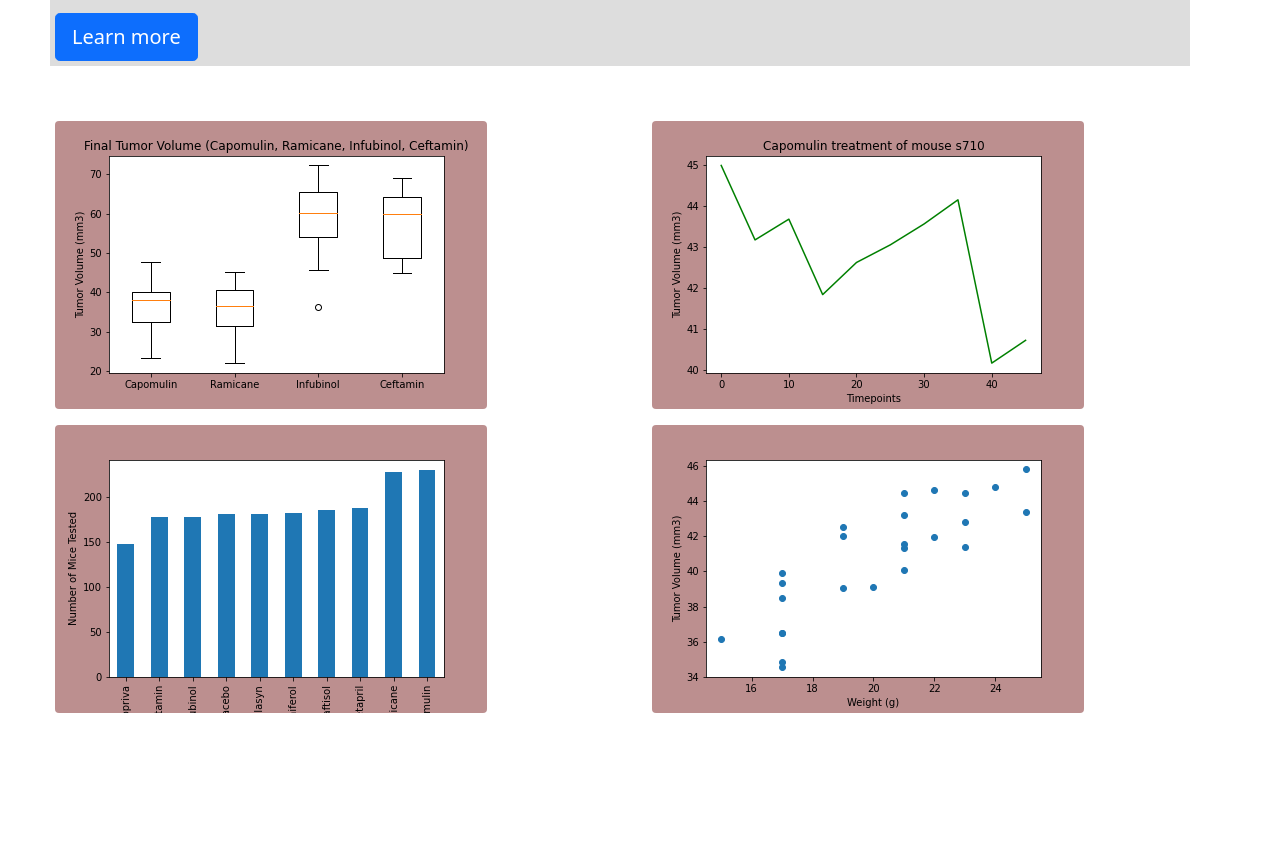
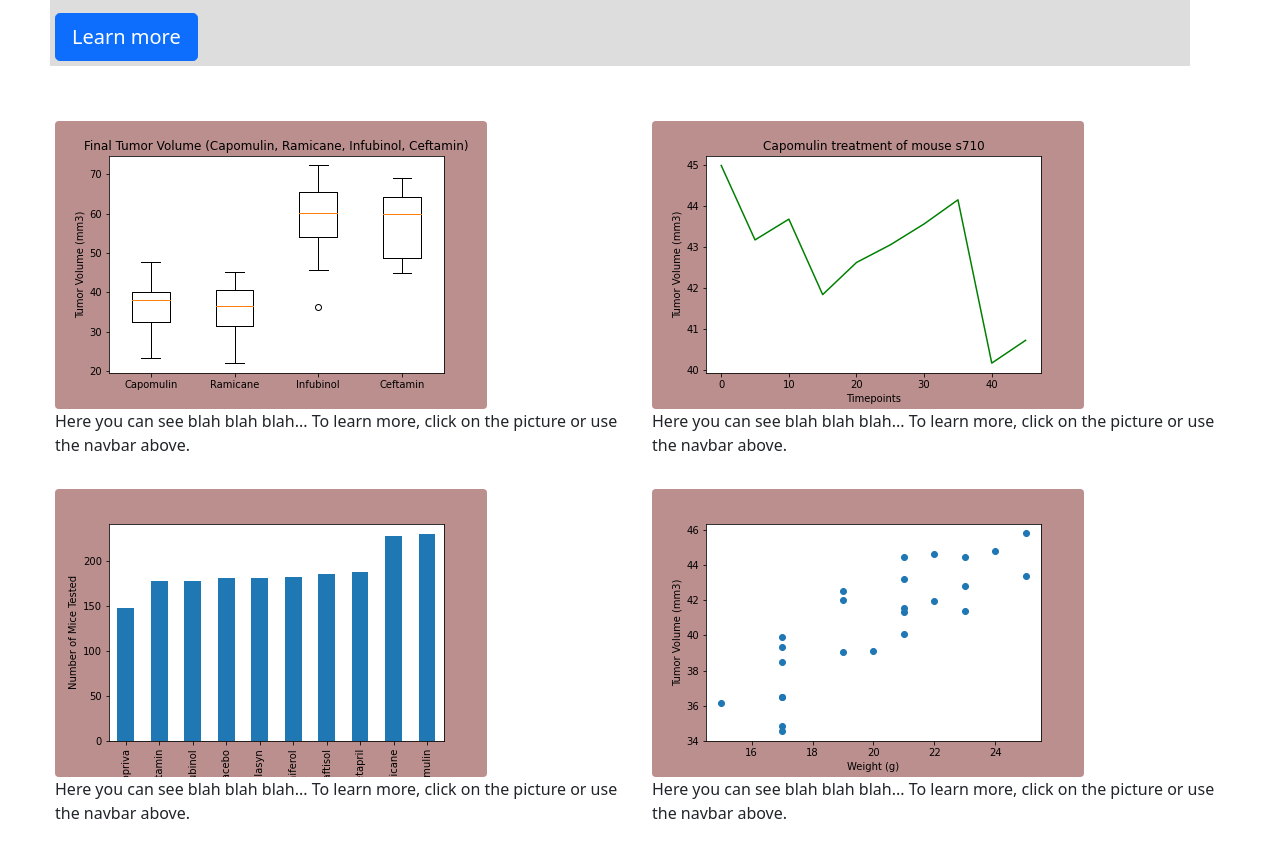
Before and after one commit to savi09/PymaceuticalsAnalysis_Website, a plain HTML site: page index.html in a window 1280 px wide. Shown: the part 400-1258 px from the top of the page. Before the commit the page ends 1168 px from the top, so only its background shows below. Drawn offline with nearby package versions, Linux system fonts and the light colour scheme.

Commit message:
Edits to index

```diff
--- a/index.html
+++ b/index.html
@@ -57,22 +57,30 @@
     </nav>
 
     <div class="container">
-        <div class="jumbotron">
-          <h1 class="display-4">Pymauceuticals Analysis</h1>
-          <p class="lead">Pymaceuticals Inc., a burgeoning pharmaceutical company based out of San Diego, specializes in anti-cancer pharmaceuticals. In its most recent efforts, it began screening for potential treatments for squamous cell carcinoma (SCC), a commonly occurring form of skin cancer.</p>
-          <hr class="my-4">
-          <p>In this study, 249 mice identified with SCC tumor growth were treated through a variety of drug regimens. Over the course of 45 days, tumor development was observed and measured. The purpose of this study was to compare the performance of Pymaceuticals’ drug of interest, Capomulin, versus the other treatment regimens. Below are the results from this study. </p>
-          <a class="btn btn-primary btn-lg" href="#" role="button">Learn more</a>
+        <div class="row">
+          <div class="col">
+            <h1 class="display-4">Pymauceuticals Analysis</h1>
+            <p class="lead">Pymaceuticals Inc., a burgeoning pharmaceutical company based out of San Diego, specializes in anti-cancer pharmaceuticals. In its most recent efforts, it began screening for potential treatments for squamous cell carcinoma (SCC), a commonly occurring form of skin cancer.</p>
+            <hr class="my-4">
+            <p>In this study, 249 mice identified with SCC tumor growth were treated through a variety of drug regimens. Over the course of 45 days, tumor development was observed and measured. The purpose of this study was to compare the performance of Pymaceuticals’ drug of interest, Capomulin, versus the other treatment regimens. Below are the results from this study. </p>
+            <a class="btn btn-primary btn-lg" href="#" role="button">Learn more</a>
+          </div>
         </div>
       </div>
 
       <div class="container-2">
         <div class="row">
           <div class="col">
-            <img src="Visualizations/Final Tumor Volume.png" class="rounded" alt="FinalTumorVolume.html">
+            <a href="FinalTumorVolume.html"><img src="Visualizations/Final Tumor Volume.png" class="rounded" alt="Final Tumor Volume"></a>
+            <p>Here you can see blah blah blah...
+              To learn more, click on the picture or use the navbar above.
+            </p>
           </div>
           <div class="col">
-            <img src="Visualizations/Tumor Volume over time for mouse of choice.png" class="rounded" alt="ExampleMice.html">
+            <a href="ExampleMice.html"><img src="Visualizations/Tumor Volume over time for mouse of choice.png" class="rounded" alt="Example Mice"></a>
+            <p>Here you can see blah blah blah...
+              To learn more, click on the picture or use the navbar above.
+            </p>
           </div>
         </div>
 
@@ -87,10 +95,16 @@
 
         <div class="row">
           <div class="col">
-            <img src="Visualizations/Number of Mice Tested.png" class="rounded" alt="MicePerDrugRegimen.html">
+            <a href="MicePerDrugRegimen.html"><img src="Visualizations/Number of Mice Tested.png" class="rounded" alt="Mice Per Drug Regimen"></a>
+            <p>Here you can see blah blah blah...
+              To learn more, click on the picture or use the navbar above.
+            </p>
           </div>
           <div class="col">
-            <img src="Visualizations/Scatter Plot_Avg Tumor Volume vs. Mouse Weight.png" class="rounded" alt="WeightVsTumorVol.html">
+            <a href="WeightVsTumorVol.html"><img src="Visualizations/Scatter Plot_Avg Tumor Volume vs. Mouse Weight.png" class="rounded" alt="Weight Vs Tumor Volume"></a>
+            <p>Here you can see blah blah blah...
+              To learn more, click on the picture or use the navbar above.
+            </p>
           </div>
         </div>
       </div>
```
